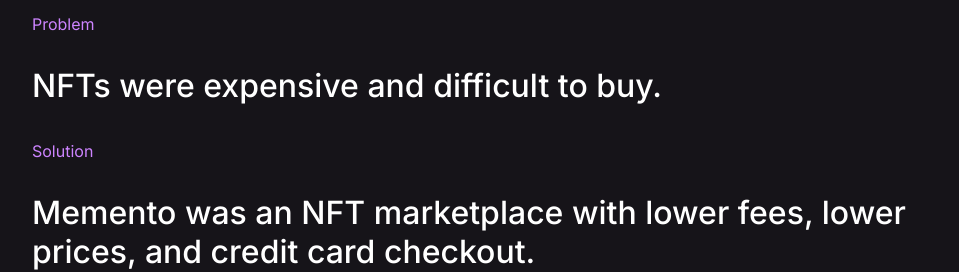
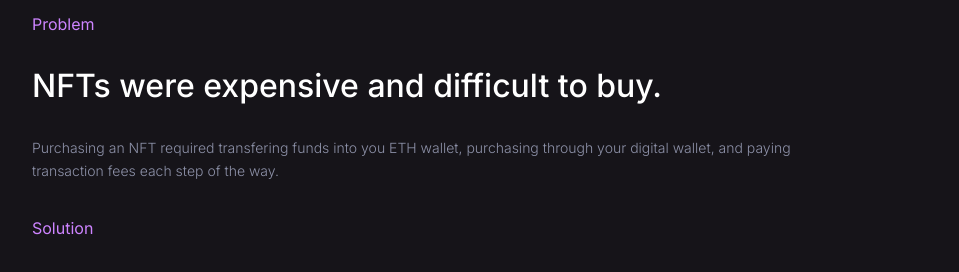
Before and after one commit to bendimarco/Portfolio, a React (Create React App) app: page /memento in a window 1280 px wide. Shown: the part 960-1232 px from the top of the page, without its empty margins (160-1119 px from the left). Built offline with nearby package versions, Linux system fonts and the light colour scheme.

Commit message:
Updated Resume

```diff
--- a/src/components/CaseStudies/Blender/Blender.js
+++ b/src/components/CaseStudies/Blender/Blender.js
@@ -5,7 +5,7 @@
 import Hallo from "./img/hallo.png"
 import Kiki from "./img/kiki.png"
 import Tina from "./img/tina.png"
-import Resume from "../../../img/BenDiMarcoResume-2024.pdf"
+import Resume from "../../../img/BenDiMarcoResume-2025.pdf"
 
 
 const Memento = () => {
--- a/src/components/CaseStudies/LearnPrompting/LearnPrompting.js
+++ b/src/components/CaseStudies/LearnPrompting/LearnPrompting.js
@@ -17,7 +17,7 @@
 import OG from "./img/lpog.png"
 import HAP from "./img/HAP.png"
 import Footer from "../../Nav/Footer"
-import Resume from "../../../img/BenDiMarcoResume2025.pdf"
+import Resume from "../../../img/BenDiMarcoResume-2025.pdf"
 const LazyImage = lazy(() => import('../../LazyImage'));
 const ImagePlaceholder= lazy(() => import('../../ImagePlaceholder'));
 
--- a/src/components/CaseStudies/Memento/Memento.js
+++ b/src/components/CaseStudies/Memento/Memento.js
@@ -12,7 +12,7 @@
 
 import Work from "./img/mementowork.png"
 import Footer from "../../Nav/Footer"
-import Resume from "../../../img/BenDiMarcoResume2025.pdf"
+import Resume from "../../../img/BenDiMarcoResume-2025.pdf"
 
 const Memento = () => {
     return (
@@ -44,9 +44,7 @@
             {/* Project Overview */}
             <p className={styles.sectionTag}>Problem</p>
             <p className={styles.sectionTitle}>NFTs were expensive and difficult to buy.</p>
-            <p className={styles.overviewText}>
-
-            </p>
+            <p className={styles.overviewText}>Purchasing an NFT required transfering funds into you ETH wallet, purchasing through your digital wallet, and paying transaction fees each step of the way.</p>
             <p className={styles.sectionTag}>Solution</p>
             <p className={styles.sectionTitle}>Memento was an NFT marketplace with lower fees, lower prices, and credit card checkout.</p>
             <p className={styles.overviewText}>
--- a/src/components/CaseStudies/NeverDMCA/NeverDMCA.js
+++ b/src/components/CaseStudies/NeverDMCA/NeverDMCA.js
@@ -26,7 +26,7 @@
 import Vid from "./img/testvideo.mp4"
 import WB from "./img/lp.png"
 import Footer from "../../Nav/Footer"
-import Resume from "../../../img/BenDiMarcoResume2025.pdf"
+import Resume from "../../../img/BenDiMarcoResume-2025.pdf"
 
 import { Link } from 'react-router-dom/cjs/react-router-dom.min'
 
--- a/src/components/CaseStudies/WebPoint/Webpoint.js
+++ b/src/components/CaseStudies/WebPoint/Webpoint.js
@@ -13,7 +13,7 @@
 import MB from "./img/mb.png"
 import External from "./img/external.svg"
 import Footer from "../../Nav/Footer"
-import Resume from "../../../img/BenDiMarcoResume2025.pdf"
+import Resume from "../../../img/BenDiMarcoResume-2025.pdf"
 
 const Memento = () => {
     return (
--- a/src/components/Home/Home.js
+++ b/src/components/Home/Home.js
@@ -10,7 +10,7 @@
 import Misc from "../../img/misc-img.png"
 import ME from "../../img/Ben DiMarco3.png"
 import MEsmol from"../../img/mesmol.jpeg"
-import Resume from "../../img/BenDiMarcoResume2025.pdf"
+import Resume from "../../img/BenDiMarcoResume-2025.pdf"
 
 import Footer from '../../components/Nav/Footer';
 import Chihiro from "../../img/chihiro.png";
```
Also changed, not shown: 1 other file (tests, documents, lock files or other folders).
